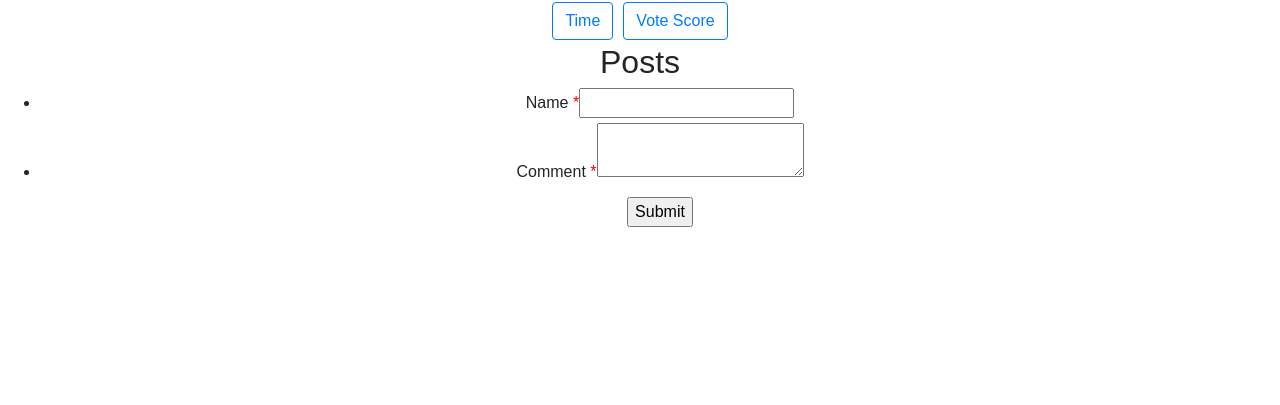
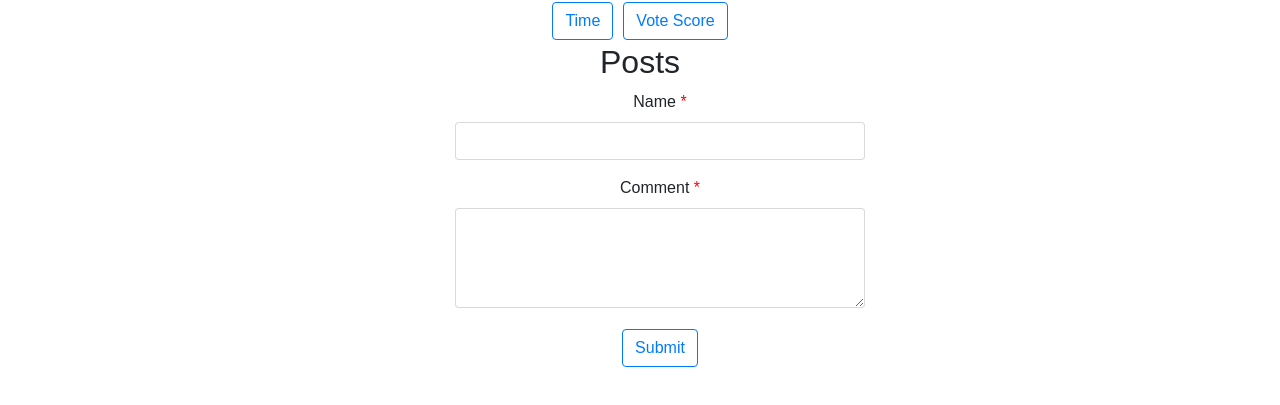
Before and after one commit to MohammedBm/Readble-Udacity-project, a React (Create React App) app in the folder frontend/: page /1/1/comment in a window 1280 px wide. Shown: the part 147-552 px from the top of the page. Built offline with nearby package versions, Linux system fonts and the light colour scheme; no server answers.

Commit message:
- update comment add style and comment edit style

```diff
--- a/frontend/src/components/comment/EditCommentPage.js
+++ b/frontend/src/components/comment/EditCommentPage.js
@@ -30,14 +30,14 @@ class EditCommentPage extends Component {
       <div>
         <form onSubmit={this.updateComment}>
           <h2>Edit Comment</h2>
-          <ul className="form-style-1">
-            <li>
+          <ul className="form-style">
+            <li className='form-group'>
               <label>Comment <span className="required">*</span></label>
-              <textarea defaultValue={this.props.comment.body} name="body" id="field5" className="field-long field-textarea"></textarea>
+              <textarea defaultValue={this.props.comment.body} name="body" id="field5" className="form-control textarea-height"></textarea>
             </li>
-            <button>Update</button>
+            <button className='btn btn-outline-primary'>Update</button>
             <Link to={`/post/${this.props.comment.parentId}`}>
-              <button>Cancel</button>
+              <button className='btn btn-outline-danger'>Cancel</button>
             </Link>
           </ul>
         </form>
--- a/frontend/src/components/comment/NewCommentPage.js
+++ b/frontend/src/components/comment/NewCommentPage.js
@@ -30,16 +30,16 @@ class NewCommentPage extends Component {
   render() {
     return (
       <form onSubmit={this.handleSubmit}>
-        <ul className="form-style-1">
-          <li>
+        <ul className="form-style">
+          <li className='form-group'>
             <label>Name <span className="required">*</span></label>
-            <input type="text" name="author" className="field-long" />
+            <input type="text" name="author" className=" form-control" />
           </li>
-          <li>
+          <li className='form-group'>
             <label>Comment <span className="required">*</span></label>
-            <textarea name="body" id="field5" className="field-long field-textarea"></textarea>
+            <textarea name="body" id="field5" className="form-control textarea-height"></textarea>
           </li>
-          <button>Submit</button>
+          <button className='btn btn-outline-primary'>Submit</button>
         </ul>
       </form>
     )
--- a/frontend/src/components/post/EditPostPage.js
+++ b/frontend/src/components/post/EditPostPage.js
@@ -43,7 +43,7 @@ class EditPostPage extends Component {
             </li>
             <button className='btn btn-outline-primary' >Update</button>
             <Link to={`/post/${post.id}`}>
-              <button className='btn btn-outline-primary' >Cancel</button>
+              <button className='btn btn-outline-danger' >Cancel</button>
             </Link>
           </ul>
         </form>
```
